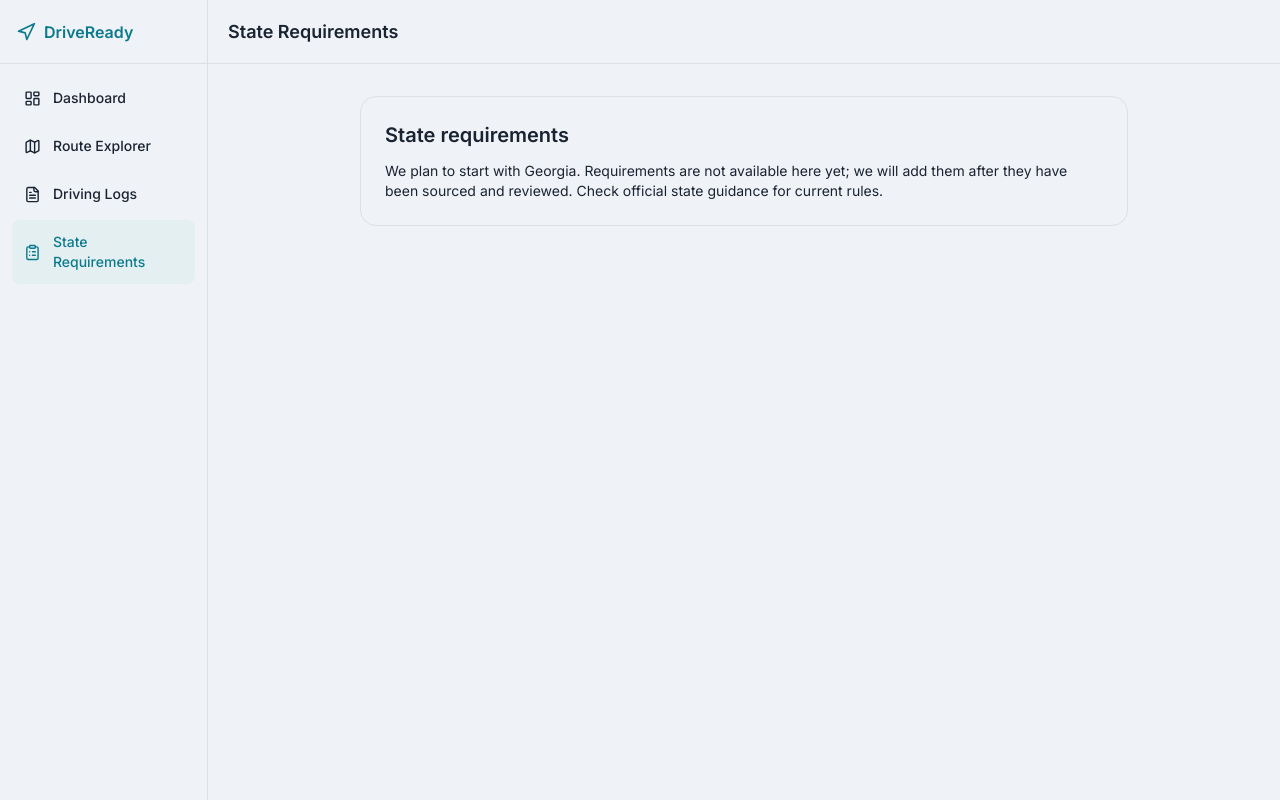
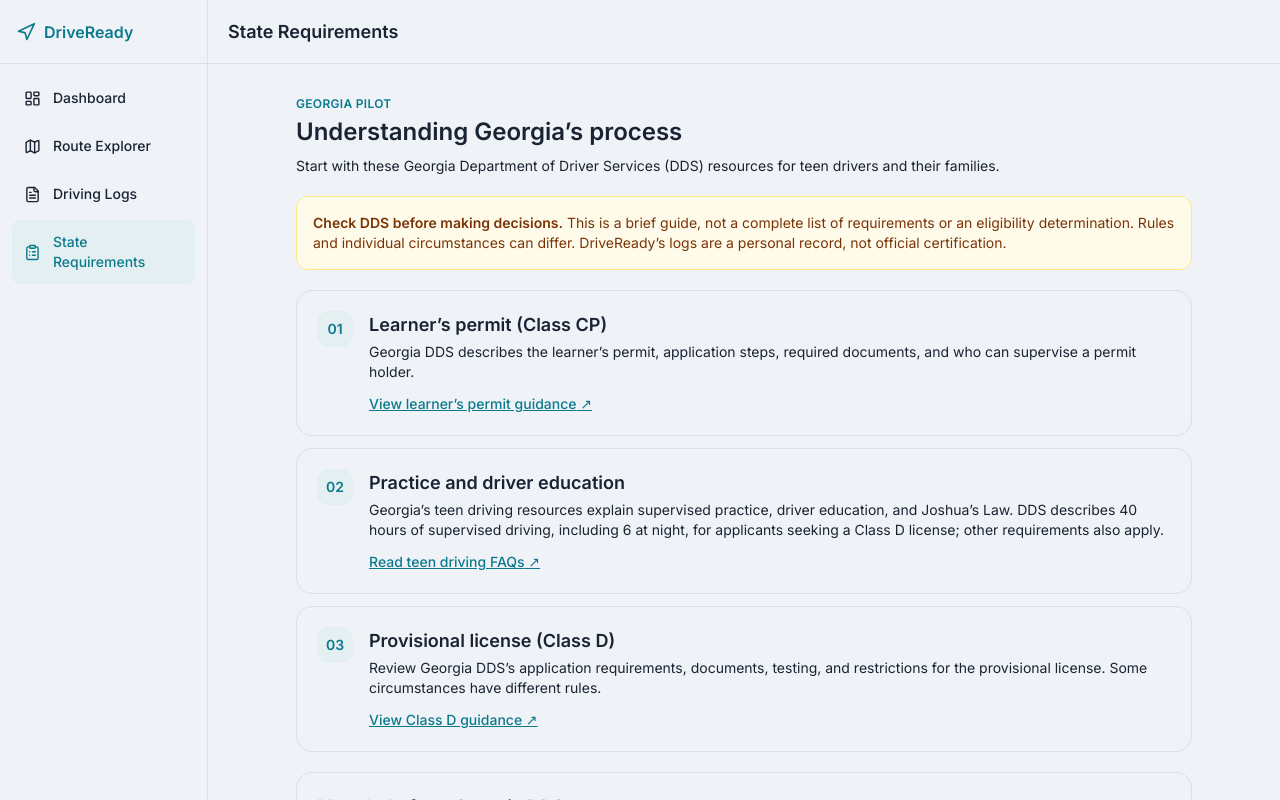
Before and after one commit to MrJanHorak/DriveReady, a React (Vite) app: page / in a window 1280 px wide. Both pictures are taken after a click on the button "State Requirements". Built offline with nearby package versions, Linux system fonts and the light colour scheme.

Commit message:
add georgia state driving info as example for pilot

```diff
--- a/src/app/App.tsx
+++ b/src/app/App.tsx
@@ -1,5 +1,6 @@
 import { useState, useRef, useCallback, useMemo } from "react";
 import FamilyWorkspace from "./FamilyWorkspace";
+import StateRequirements from "./StateRequirements";
 import {
   LayoutDashboard,
   Map,
@@ -1421,7 +1422,7 @@ export default function App() {
       {activeNav === "routes" ? <>
         <div className="border-b border-amber-200 bg-amber-50 px-5 py-3 text-sm text-amber-900"><strong>Design preview:</strong> These Augusta-area routes, maps, ratings, and safety notes are fictional examples. They are not location-aware or suitable for navigation. Route creation is a preview and does not save or publish.</div>
         <RouteExplorer onPublish={() => setWizardOpen(true)} />
-      </> : activeNav === "requirements" ? <main className="flex-1 overflow-auto p-8"><div className="mx-auto max-w-3xl rounded-2xl border border-border bg-card p-6"><h2 className="text-xl font-bold">State requirements</h2><p className="mt-3 text-sm text-muted-foreground">We plan to start with Georgia. Requirements are not available here yet; we will add them after they have been sourced and reviewed. Check official state guidance for current rules.</p></div></main> : <FamilyWorkspace showAll={activeNav === "logs"} />}
+      </> : activeNav === "requirements" ? <StateRequirements /> : <FamilyWorkspace showAll={activeNav === "logs"} />}
     </div>
     {wizardOpen && <RouteWizard onClose={() => setWizardOpen(false)} />}
   </div>;
--- /dev/null
+++ b/src/app/StateRequirements.tsx
@@ -0,0 +1,33 @@
+const resources = [
+  {
+    step: "01",
+    title: "Learner’s permit (Class CP)",
+    description: "Georgia DDS describes the learner’s permit, application steps, required documents, and who can supervise a permit holder.",
+    link: "https://dds.georgia.gov/georgia-licenses-ids-and-permits/new-license-id-or-permit/how-do-i-learners-permit",
+    linkLabel: "View learner’s permit guidance",
+  },
+  {
+    step: "02",
+    title: "Practice and driver education",
+    description: "Georgia’s teen driving resources explain supervised practice, driver education, and Joshua’s Law. DDS describes 40 hours of supervised driving, including 6 at night, for applicants seeking a Class D license; other requirements also apply.",
+    link: "https://dds.georgia.gov/teen-driving-laws-faqs",
+    linkLabel: "Read teen driving FAQs",
+  },
+  {
+    step: "03",
+    title: "Provisional license (Class D)",
+    description: "Review Georgia DDS’s application requirements, documents, testing, and restrictions for the provisional license. Some circumstances have different rules.",
+    link: "https://dds.georgia.gov/georgia-licenses-ids-and-permits/new-license-id-or-permit/how-do-i-class-d",
+    linkLabel: "View Class D guidance",
+  },
+];
+
+export default function StateRequirements() {
+  return <main className="flex-1 overflow-auto p-5 md:p-8"><div className="mx-auto max-w-4xl space-y-5">
+    <div><p className="text-xs font-semibold uppercase tracking-wide text-[#0C7A8D]">Georgia pilot</p><h2 className="mt-1 text-2xl font-bold">Understanding Georgia’s process</h2><p className="mt-2 text-sm text-muted-foreground">Start with these Georgia Department of Driver Services (DDS) resources for teen drivers and their families.</p></div>
+    <div className="rounded-xl border border-amber-200 bg-amber-50 p-4 text-sm text-amber-900"><strong>Check DDS before making decisions.</strong> This is a brief guide, not a complete list of requirements or an eligibility determination. Rules and individual circumstances can differ. DriveReady’s logs are a personal record, not official certification.</div>
+    <div className="grid gap-3">{resources.map((resource) => <article key={resource.step} className="flex gap-4 rounded-2xl border border-border bg-card p-5"><div className="flex h-9 w-9 flex-shrink-0 items-center justify-center rounded-xl bg-[#E4EFF2] text-sm font-bold text-[#0C7A8D]">{resource.step}</div><div><h3 className="font-semibold">{resource.title}</h3><p className="mt-1 text-sm text-muted-foreground">{resource.description}</p><a href={resource.link} target="_blank" rel="noopener noreferrer" className="mt-3 inline-block text-sm font-medium text-[#0C7A8D] underline">{resource.linkLabel} ↗</a></div></article>)}</div>
+    <section className="rounded-2xl border border-border bg-card p-5"><h3 className="font-semibold">More help from Georgia DDS</h3><ul className="mt-3 space-y-2 text-sm"><li><a className="text-[#0C7A8D] underline" href="https://dds.georgia.gov/parent-teen-driving-guide" target="_blank" rel="noopener noreferrer">Parent and teen driving guide ↗</a></li><li><a className="text-[#0C7A8D] underline" href="https://dds.georgia.gov/drivers-manual" target="_blank" rel="noopener noreferrer">Georgia driver’s manual ↗</a></li><li><a className="text-[#0C7A8D] underline" href="https://dds.georgia.gov/teen-drivers" target="_blank" rel="noopener noreferrer">Teen drivers overview ↗</a></li></ul></section>
+    <p className="text-xs text-muted-foreground">Sources checked November 1, 2026. Georgia is the first pilot; other states are not yet covered.</p>
+  </div></main>;
+}
```
Also changed, not shown: 2 other files (tests, documents, lock files or other folders).
